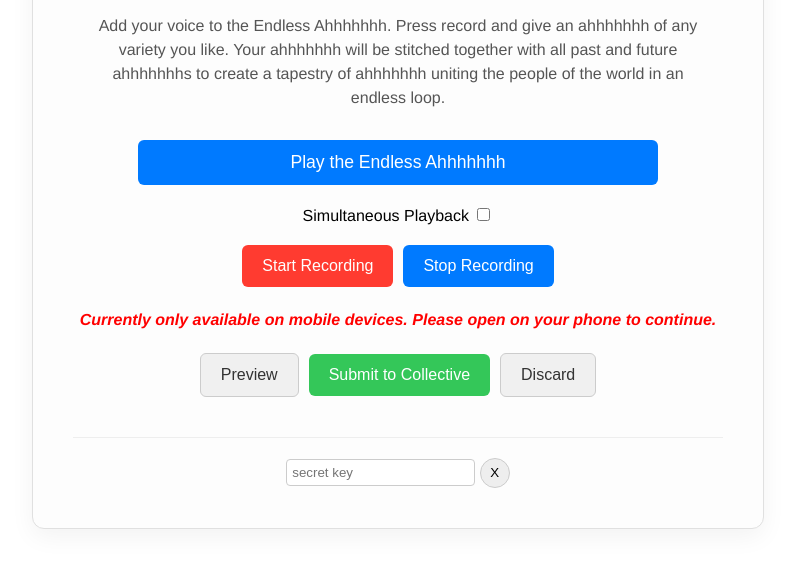
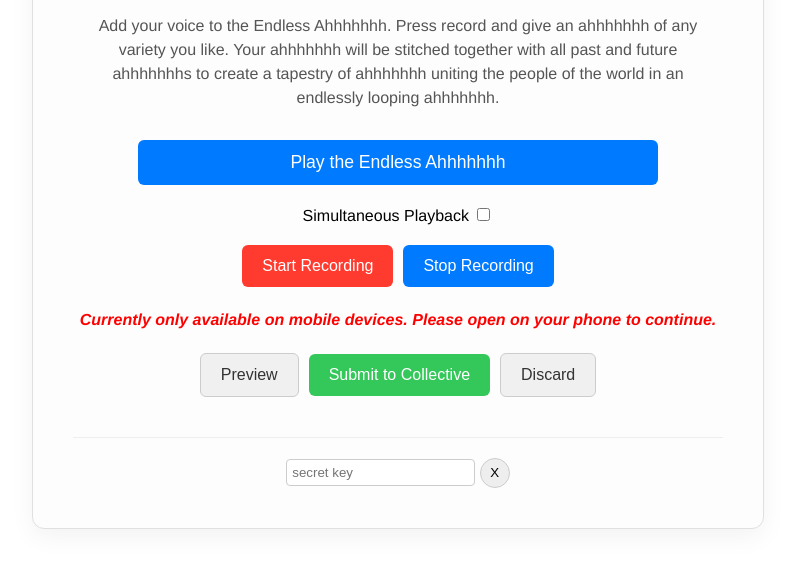
Before and after one commit to fpodbpod/ahhhhhhh, a website: page public/index.html in a window 1280 px wide. Shown: the part 133-700 px from the top of the page, without its empty margins (242-1037 px from the left). Drawn offline with Linux system fonts and the light colour scheme.

Commit message:
Update index.html

```diff
--- a/public/index.html
+++ b/public/index.html
@@ -127,7 +127,7 @@
 
 <div id="sound-art-app">
     <h3>Endless Ahhhhhhh</h3>
-    <p style="max-width: 600px; margin: 15px auto; line-height: 1.5;">Add your voice to the Endless Ahhhhhhh. Press record and give an ahhhhhhh of any variety you like. Your ahhhhhhh will be stitched together with all past and future ahhhhhhhs to create a tapestry of ahhhhhhh uniting the people of the world in an endless loop.</p>
+    <p style="max-width: 600px; margin: 15px auto; line-height: 1.5;">Add your voice to the Endless Ahhhhhhh. Press record and give an ahhhhhhh of any variety you like. Your ahhhhhhh will be stitched together with all past and future ahhhhhhhs to create a tapestry of ahhhhhhh uniting the people of the world in an endlessly looping ahhhhhhh.</p>
 
     <!-- Main Action Group -->
     <div class="controls-group" style="flex-direction: column; gap: 15px; margin-top: 30px; margin-bottom: 20px;">
```
